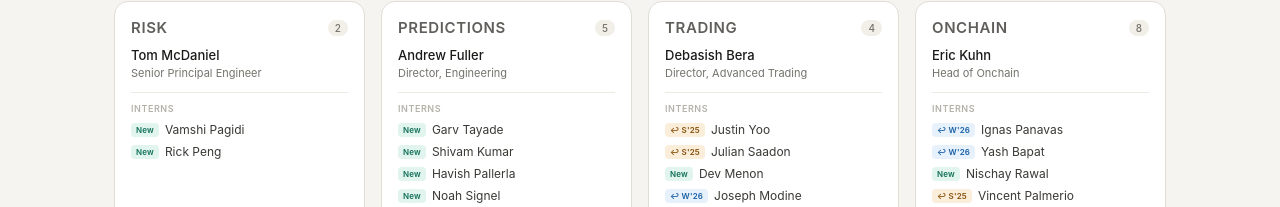
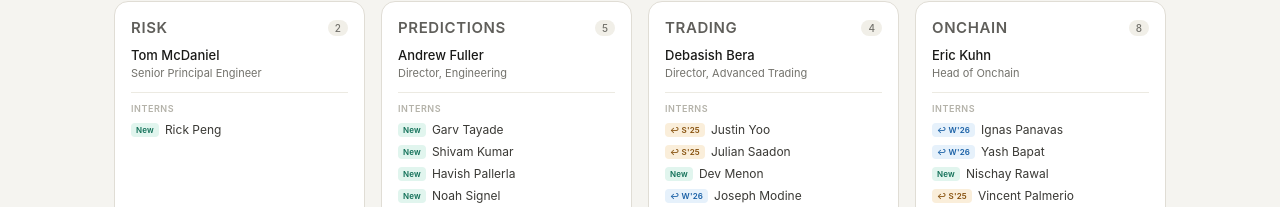
Before and after one commit to klaksh44/gemini-summer-interns, a plain HTML site: page index.html in a window 1280 px wide. Shown: the part 535-742 px from the top of the page. Drawn offline with Linux system fonts and the light colour scheme.

Commit message:
Remove Vamshi

```diff
--- a/index.html
+++ b/index.html
@@ -353,7 +353,6 @@
       <div class="card-body">
         <hr class="divider">
         <div class="intern-label">Interns</div>
-        <div class="intern"><span class="badge new">New</span><a href="https://www.linkedin.com/in/vamshi-pagidi/" target="_blank">Vamshi Pagidi</a></div>
         <div class="intern"><span class="badge new">New</span><a href="https://www.linkedin.com/in/rick-peng/" target="_blank">Rick Peng</a></div>
       </div>
     </div>
```
Also changed, not shown: 1 other file.
